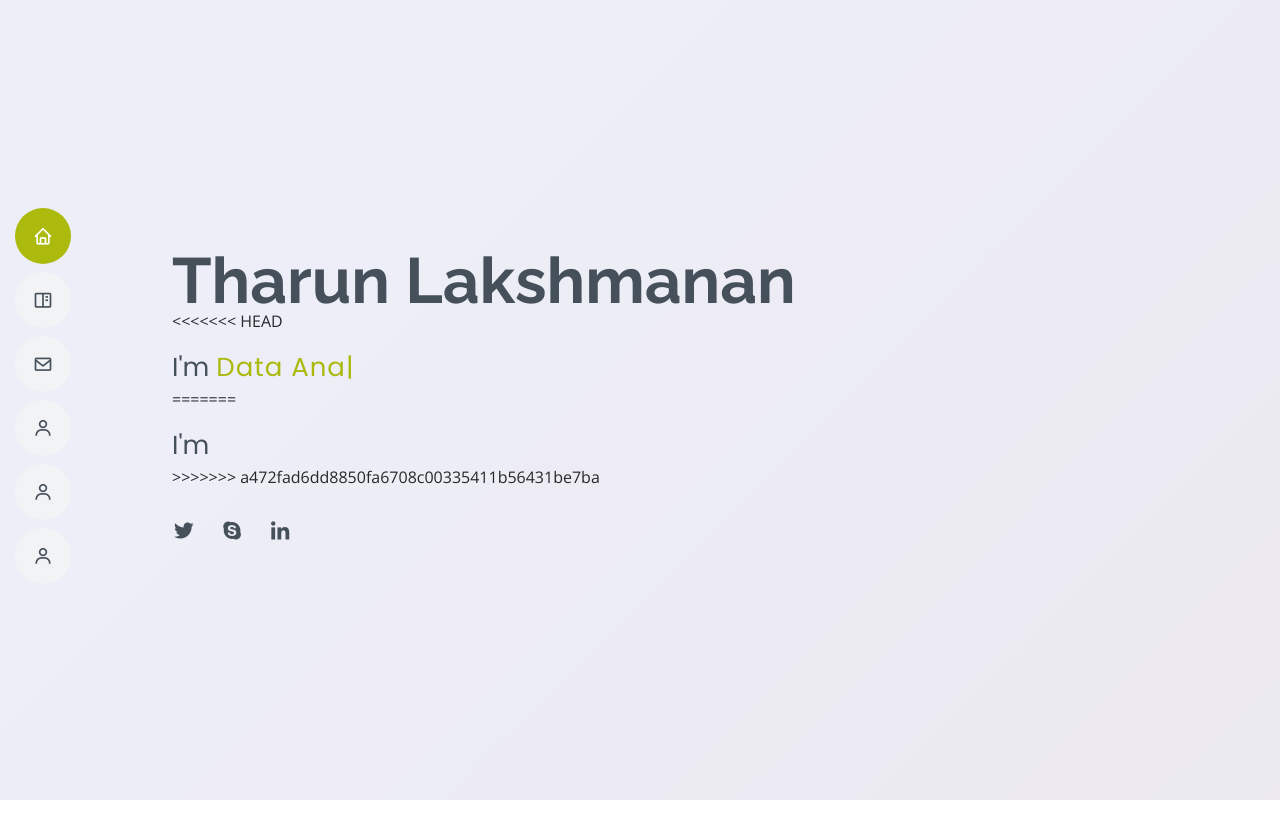
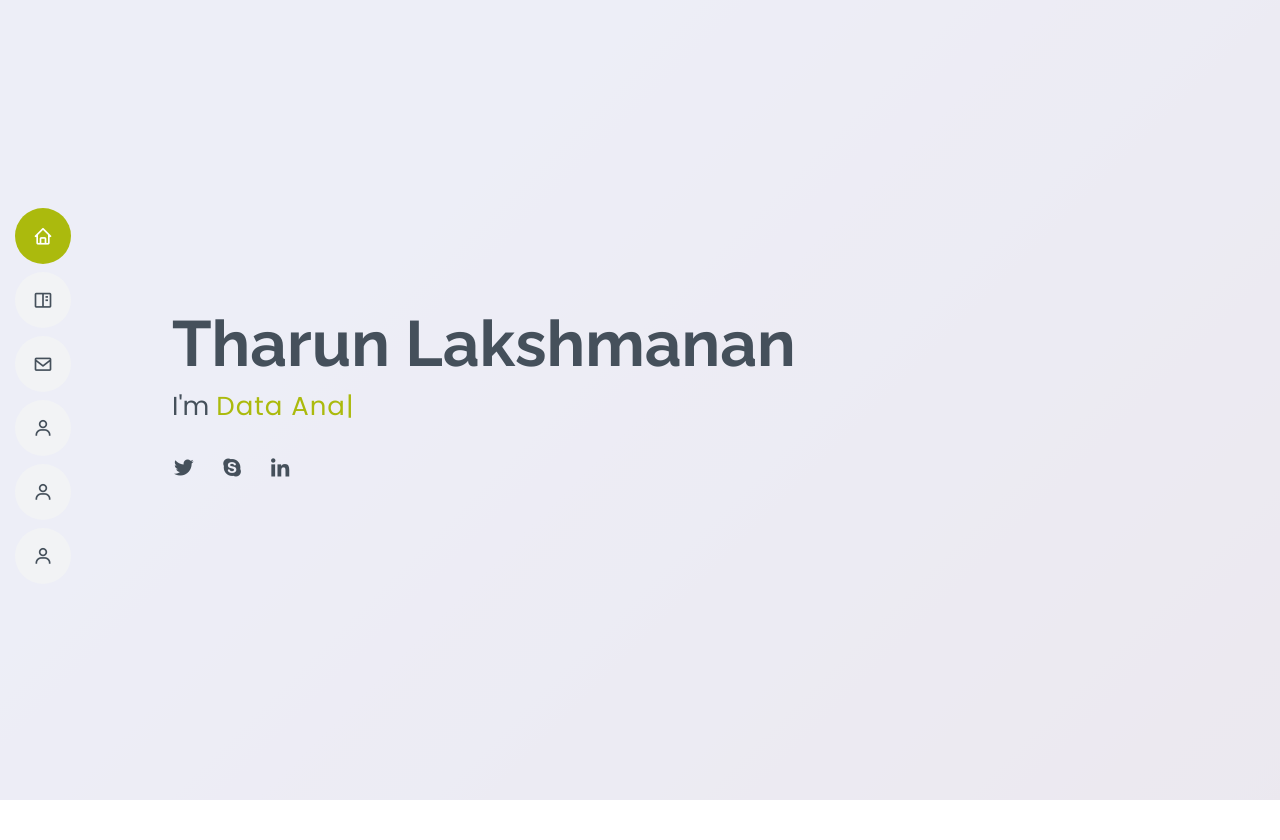
Before and after one commit to TharunL06/Capstone-Project, a Django app: page / in a window 1280 px wide. Shown: the top 840 px of the page. Run offline with Django 4.2, Linux system fonts and the light colour scheme; some libraries are stand-ins or nearby versions.

Commit message:
made minor changes for conflicts

```diff
--- a/portfolioProject/templates/index.html
+++ b/portfolioProject/templates/index.html
@@ -6,11 +6,7 @@
 
 {% block hero %}
 <h1>Tharun Lakshmanan</h1>
-<<<<<<< HEAD
 <p> I'm <span class="typed" data-typed-items=" Software Developer,Data Analyst, Freelancer"></span></p>
-=======
-<p>I'm <span class="typed" data-typed-items="Developer,Data Analyst, Freelancer, Photographer"></span></p>
->>>>>>> a472fad6dd8850fa6708c00335411b56431be7ba
 {% for message in messages %}
 <div class="alert alert-{{message.tags}} alert-dismissible fade show" role="alert">
     <strong>{{message}}</strong>
```
